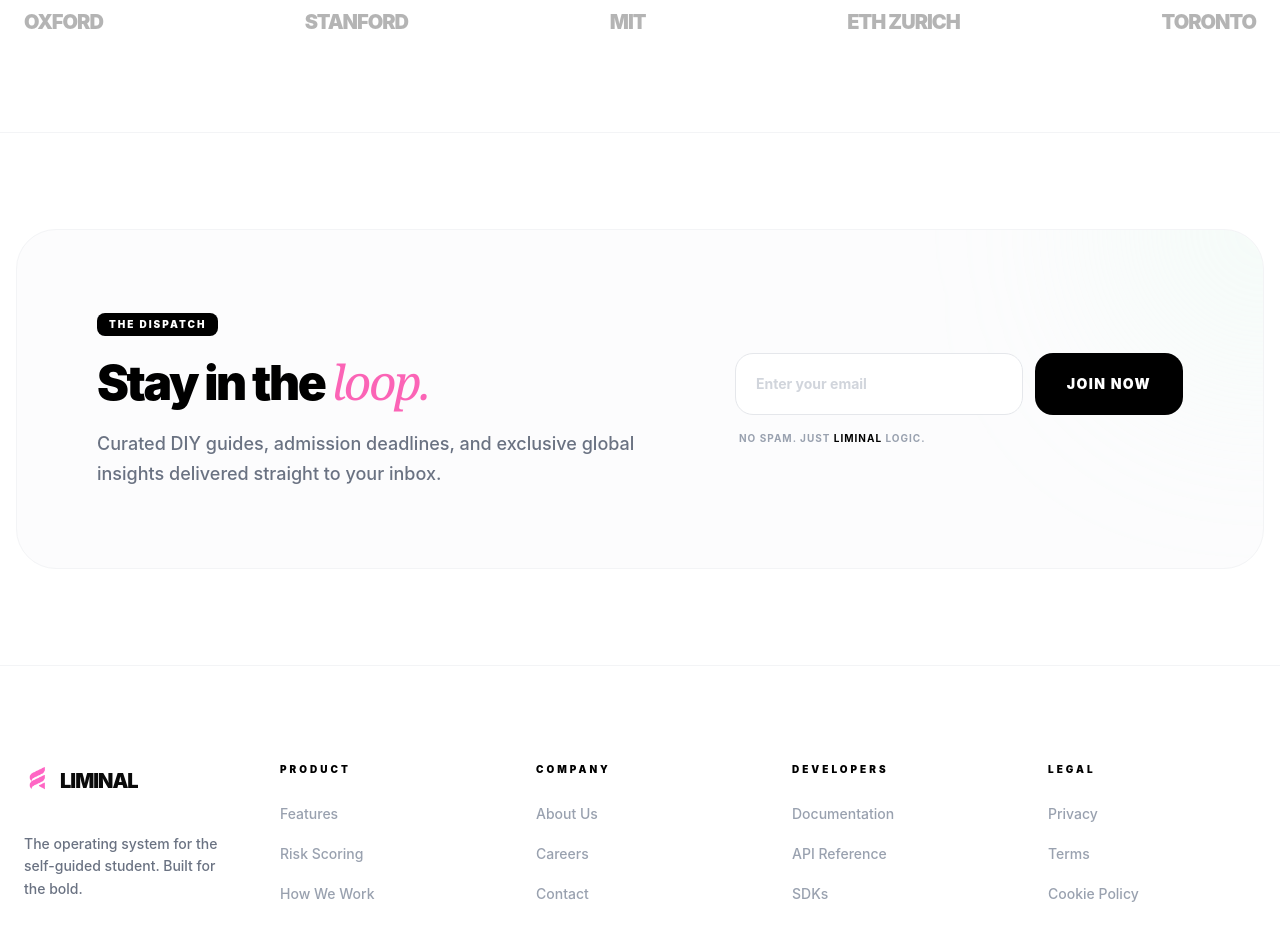
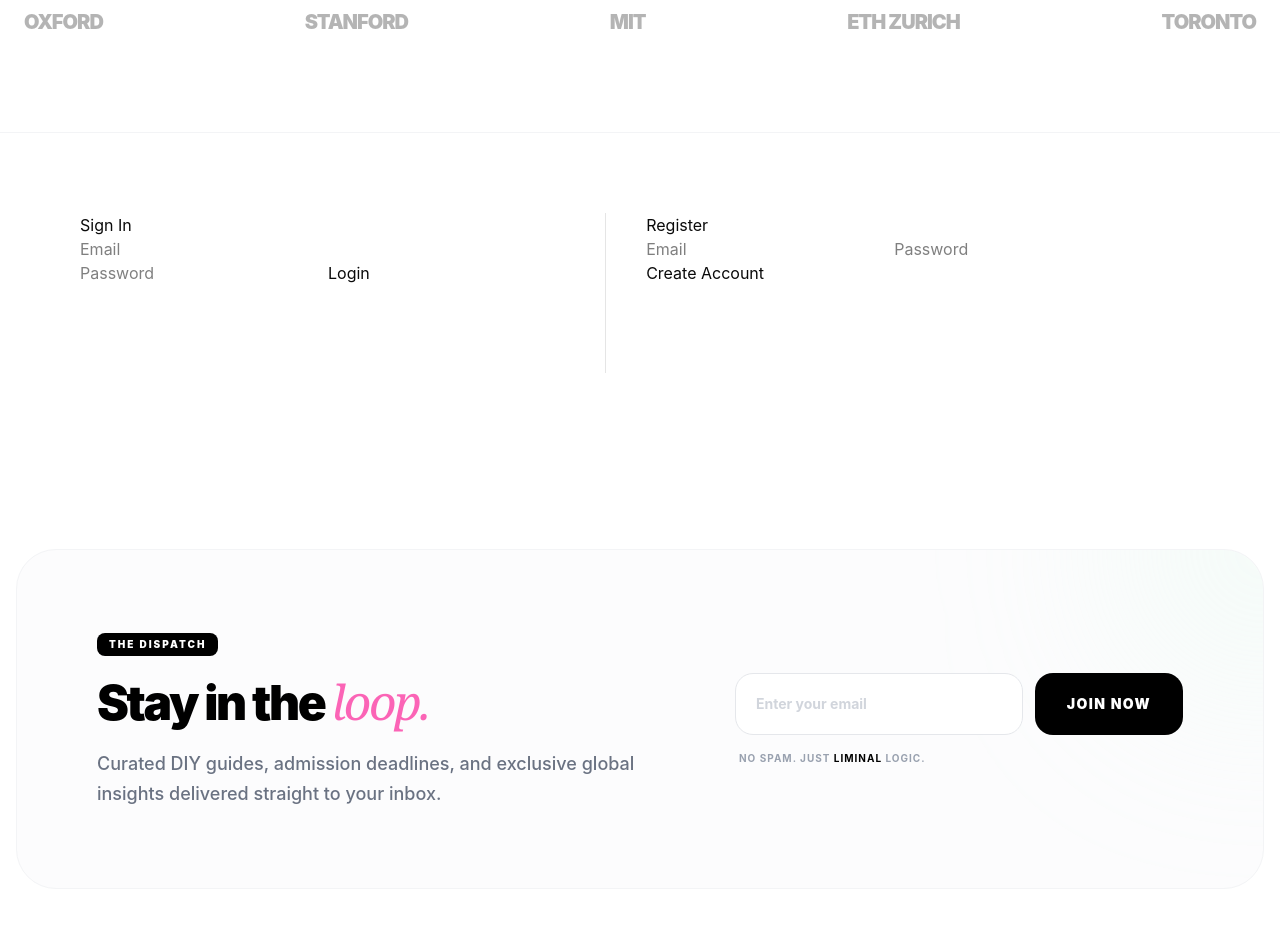
Before and after one commit to Yudeat/Liminal, a Next.js app: page / in a window 1280 px wide. Shown: the part 10580-11506 px from the top of the page. Built offline with nearby package versions, Linux system fonts and the light colour scheme; no server answers; what lightswind would draw is missing.

Commit message:
done bunch of things

```diff
--- /dev/null
+++ b/app/Authentication/page.tsx
@@ -0,0 +1,26 @@
+import { signIn } from "@/auth"
+import { registerUser } from "@/app/actions/register"
+
+export default function AuthenticationPage() {
+  return (
+    <div className="flex gap-10 p-20">
+      {/* SIGN IN FORM */}
+      <form action={async (fd) => { "use server"; await signIn("credentials", fd) }}>
+        <h2>Sign In</h2>
+        <input name="email" type="email" placeholder="Email" className="text-black" />
+        <input name="password" type="password" placeholder="Password" className="text-black" />
+        <button type="submit">Login</button>
+      </form>
+
+      <div className="border-l h-40"></div>
+
+      {/* REGISTER FORM */}
+      <form action={registerUser}>
+        <h2>Register</h2>
+        <input name="email" type="email" placeholder="Email" className="text-black" />
+        <input name="password" type="password" placeholder="Password" className="text-black" />
+        <button type="submit">Create Account</button>
+      </form>
+    </div>
+  )
+}
--- /dev/null
+++ b/app/actions/register.ts
@@ -0,0 +1,30 @@
+// app/actions/register.ts
+"use server"
+
+import { prisma } from "@/lib/prisma"
+import { hashPassword } from "@/lib/password"
+import { signInSchema } from "@/lib/zod"
+
+export async function registerUser(formData: FormData) {
+  const email = formData.get("email") as string
+  const password = formData.get("password") as string
+
+  // 1. Validate inputs
+  const validated = signInSchema.safeParse({ email, password })
+  if (!validated.success) return { error: "Invalid input" }
+
+  // 2. Check if user exists
+  const existingUser = await prisma.user.findUnique({ where: { email } })
+  if (existingUser) return { error: "User already exists" }
+
+  // 3. Hash and Save
+  const hashedPassword = await hashPassword(password)
+  await prisma.user.create({
+    data: {
+      email,
+      password: hashedPassword,
+    },
+  })
+
+  return { success: "User created! Now you can sign in." }
+}
--- a/app/page.tsx
+++ b/app/page.tsx
@@ -8,6 +8,7 @@
 import HowItWorks from "./howitWork";
 import PricingPage from "./PricingMenu";
 import WhatIsLiminal from "./whatIsIt";
+import LoginPage from "./Authentication/page";
 export default function Home() {
   return (<>
   {/* main component */}
@@ -19,6 +20,7 @@
 <PricingPage/>
 <CallMenu/>
 <Rating/>
+<LoginPage/>
 <Newsletter/>
     <Footer/>
 
--- a/auth.ts
+++ b/auth.ts
@@ -1,5 +1,31 @@
+// auth.ts (Root)
 import NextAuth from "next-auth"
+import Credentials from "next-auth/providers/credentials"
+import { signInSchema } from "./lib/zod"
+import { comparePassword } from "./lib/password"
+import { prisma } from "./lib/prisma"
+export const { handlers, signIn, signOut, auth } = NextAuth({
+  providers: [
+    Credentials({
+      credentials: { email: {}, password: {} },
+      authorize: async (credentials) => {
+        try {
+          // 1. Validate Input with Zod
+          const { email, password } = await signInSchema.parseAsync(credentials)
 
-export const { handlers, signIn, signOut, auth } = NextAuth({
-  providers: [],
+          // 2. Find User in Postgres
+          const user = await prisma.user.findUnique({ where: { email } })
+          if (!user || !user.password) return null
+
+          // 3. Verify Password
+          const isValid = await comparePassword(password, user.password)
+          if (!isValid) return null
+
+          return user
+        } catch (error) {
+          return null
+        }
+      },
+    }),
+  ],
 })
--- a/lib/password.ts
+++ b/lib/password.ts
@@ -1,8 +1,7 @@
-import bcrupt from 'bcrypt';
-
-export async function hashPassword(password:string){
-    return await bcrupt.hash(password,10);
+import bcrypt from 'bcrypt';
+export async function hashPassword(password: string) {
+    return await bcrypt.hash(password, 10);
 }
-export async function verifyPassword(password:string,hash:string){
-    return await bcrupt.compare(password,hash);
+export async function comparePassword(password: string, hash: string) {
+    return await bcrypt.compare(password, hash);
 }
--- /dev/null
+++ b/lib/prisma.ts
@@ -0,0 +1,17 @@
+// lib/prisma.ts
+import { Pool } from 'pg';
+import { PrismaClient } from '@prisma/client';
+import { PrismaPg } from '@prisma/adapter-pg';
+
+const pool = new Pool({ connectionString: process.env.DATABASE_URL });
+const adapter = new PrismaPg(pool);
+
+const globalForPrisma = globalThis as unknown as {
+  prisma: PrismaClient | undefined;
+};
+
+export const prisma =
+  globalForPrisma.prisma ??
+  new PrismaClient({ adapter });
+
+if (process.env.NODE_ENV !== 'production') globalForPrisma.prisma = prisma;
--- /dev/null
+++ b/lib/zod.ts
@@ -0,0 +1,5 @@
+import {object ,string} from "zod";
+export const signInSchema = object({
+    email:string().email("Invalid email"),
+    password:string().min(8,"Password must be at least 8 characters long")
+})
--- a/middleware.ts
+++ /dev/null
@@ -1 +0,0 @@
-export { auth as proxy } from "@/auth"
--- a/package.json
+++ b/package.json
@@ -9,6 +9,7 @@
     "lint": "eslint"
   },
   "dependencies": {
+    "@prisma/adapter-pg": "^7.4.2",
     "@prisma/client": "^7.4.2",
     "@radix-ui/react-dropdown-menu": "^2.1.16",
     "@radix-ui/react-slot": "^1.2.4",
@@ -34,6 +35,7 @@
     "next-auth": "^5.0.0-beta.30",
     "next-themes": "^0.4.6",
     "ogl": "^1.0.11",
+    "pg": "^8.20.0",
     "postprocessing": "^6.38.2",
     "prisma": "^7.4.2",
     "react": "19.2.3",
@@ -51,6 +53,7 @@
     "@tailwindcss/postcss": "^4",
     "@types/bcrypt": "^6.0.0",
     "@types/node": "^20",
+    "@types/pg": "^8.18.0",
     "@types/react": "^19",
     "@types/react-dom": "^19",
     "eslint": "^9",
--- /dev/null
+++ b/proxy.ts
@@ -0,0 +1,5 @@
+export { auth as proxy } from "@/auth"
+
+export const config = {
+  matcher: ["/((?!api|_next/static|_next/image|favicon.ico).*)"],
+}
```
Also changed, not shown: 2 other files (tests, documents, lock files or other folders).
